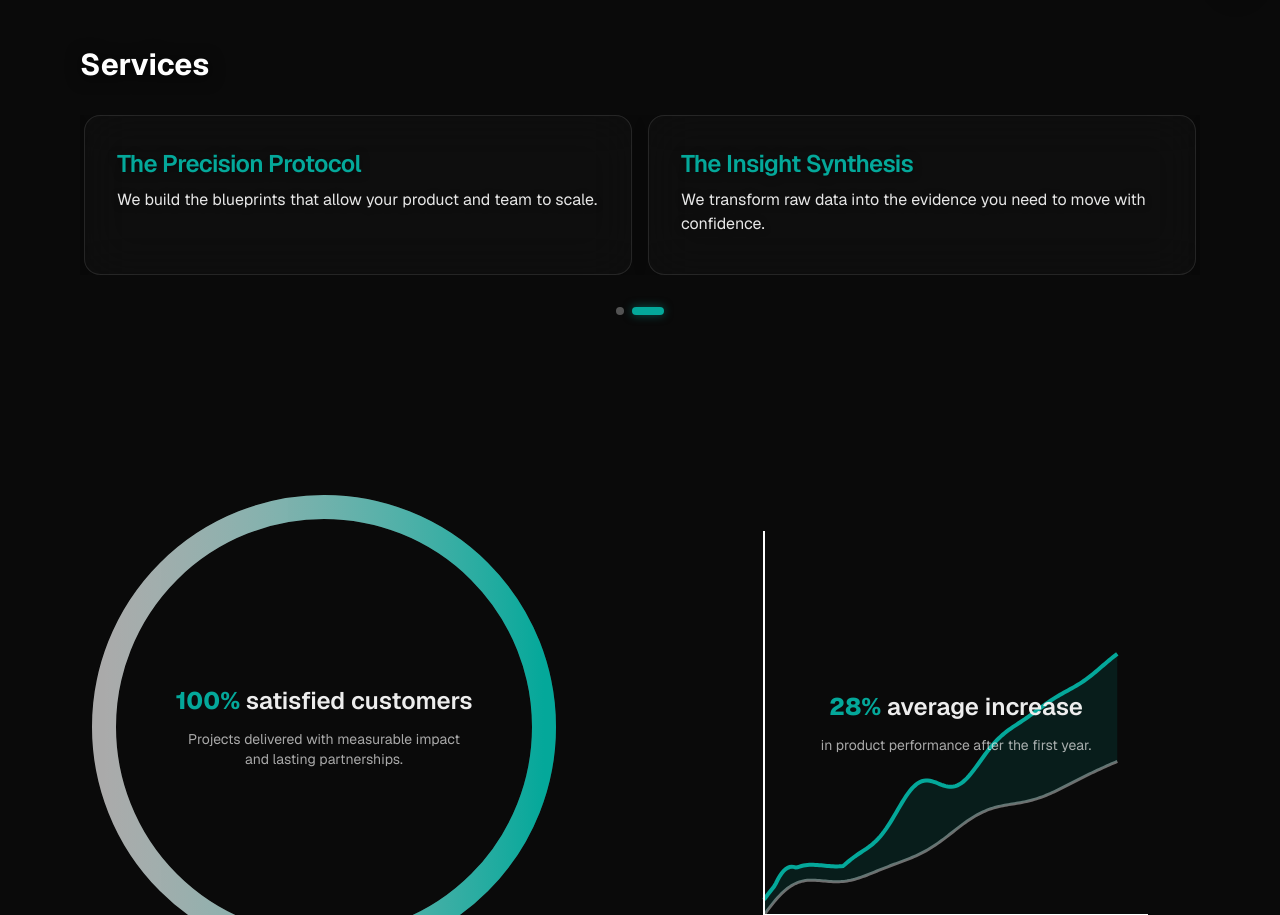
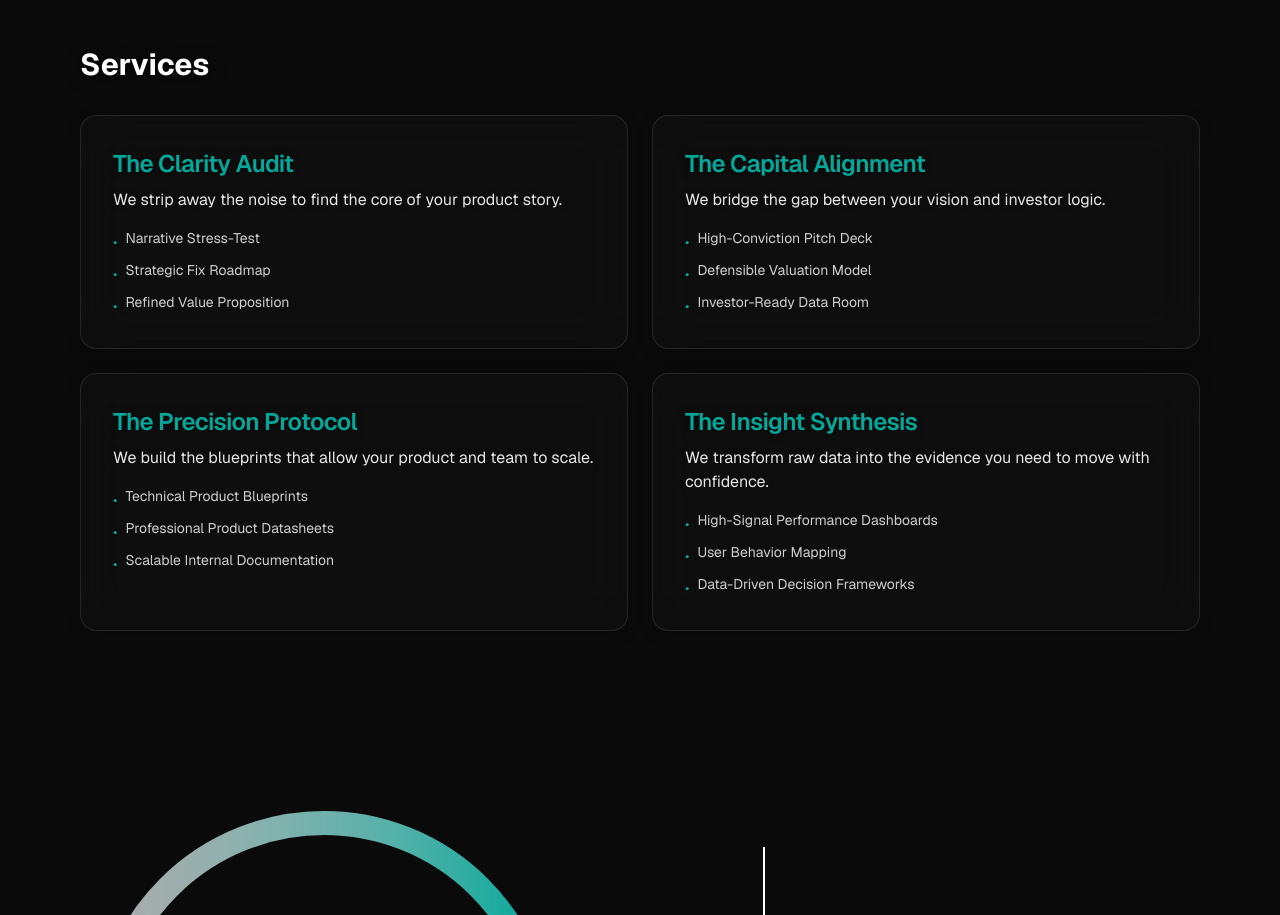
Before and after one commit to Drakhtar359/mozuk-site, a Next.js app in the folder apps/web/: page / in a window 1280 px wide. Shown: the part 786-1701 px from the top of the page. Built offline with nearby package versions, Linux system fonts and the light colour scheme.

Commit message:
Convert services carousel to 2x2 grid with bullet points

```diff
--- a/apps/web/src/app/page.tsx
+++ b/apps/web/src/app/page.tsx
@@ -1,4 +1,3 @@
-import ServicesCarousel from "@/components/ServicesCarousel";
 import SatisfactionStat from "@/components/SatisfactionStat";
 import PerformanceLineStat from "@/components/PerformanceLineStat";
 import FundRaisedStat from "@/components/FundRaisedStat";
@@ -34,22 +33,115 @@ export default function Home() {
         </div>
       </section>
 
-      {/* Services Section - Static */}
+      {/* Services Section - Grid */}
       <section id="services" className="mb-24">
         <div className="relative rounded-[2.5rem] overflow-hidden">
-
           {/* Content */}
           <div className="relative z-10 p-8 sm:p-12">
             <h2 className="text-3xl font-bold mb-8 text-white drop-shadow-[0_2px_8px_rgba(0,0,0,0.8)]">Services</h2>
-            <ServicesCarousel
-              services={[
-                { title: "The Clarity Audit", description: "We strip away the noise to find the core of your product story.", href: "/clarityaudit" },
-                { title: "The Capital Alignment", description: "We bridge the gap between your vision and investor logic.", href: "/capitalalignment" },
-                { title: "The Precision Protocol", description: "We build the blueprints that allow your product and team to scale.", href: "/technicalstandard" },
-                { title: "The Insight Synthesis", description: "We transform raw data into the evidence you need to move with confidence.", href: "/insightsynthesis" },
-              ]}
-              autoMs={5000}
-            />
+
+            {/* 2x2 Grid */}
+            <div className="grid grid-cols-1 md:grid-cols-2 gap-6">
+              {/* Service 1: The Clarity Audit */}
+              <Link href="/clarityaudit" className="block hover:scale-[1.02] transition-transform duration-300">
+                <div className="group relative rounded-2xl overflow-hidden border border-white/10 bg-white/[0.02] backdrop-blur-xl p-6 sm:p-8 hover:bg-white/[0.05] hover:border-[var(--brand)]/30 transition-all duration-300 shadow-[0_4px_16px_rgba(0,0,0,0.2)] h-full flex flex-col">
+                  <div className="absolute inset-0 bg-gradient-to-br from-[var(--brand)]/5 via-transparent to-transparent opacity-0 group-hover:opacity-100 transition-opacity duration-300 rounded-2xl pointer-events-none"></div>
+                  <div className="relative z-10 flex-1 flex flex-col">
+                    <h3 className="text-xl sm:text-2xl font-semibold tracking-tight text-[var(--brand)] drop-shadow-[0_1px_4px_rgba(0,0,0,0.6)] mb-2">The Clarity Audit</h3>
+                    <p className="text-sm sm:text-base text-white/90 drop-shadow-[0_1px_3px_rgba(0,0,0,0.5)] mb-4">We strip away the noise to find the core of your product story.</p>
+                    <ul className="space-y-2 text-sm text-white/80">
+                      <li className="flex items-start gap-2">
+                        <span className="text-[var(--brand)] mt-1">•</span>
+                        <span>Narrative Stress-Test</span>
+                      </li>
+                      <li className="flex items-start gap-2">
+                        <span className="text-[var(--brand)] mt-1">•</span>
+                        <span>Strategic Fix Roadmap</span>
+                      </li>
+                      <li className="flex items-start gap-2">
+                        <span className="text-[var(--brand)] mt-1">•</span>
+                        <span>Refined Value Proposition</span>
+                      </li>
+                    </ul>
+                  </div>
+                </div>
+              </Link>
+
+              {/* Service 2: The Capital Alignment */}
+              <Link href="/capitalalignment" className="block hover:scale-[1.02] transition-transform duration-300">
+                <div className="group relative rounded-2xl overflow-hidden border border-white/10 bg-white/[0.02] backdrop-blur-xl p-6 sm:p-8 hover:bg-white/[0.05] hover:border-[var(--brand)]/30 transition-all duration-300 shadow-[0_4px_16px_rgba(0,0,0,0.2)] h-full flex flex-col">
+                  <div className="absolute inset-0 bg-gradient-to-br from-[var(--brand)]/5 via-transparent to-transparent opacity-0 group-hover:opacity-100 transition-opacity duration-300 rounded-2xl pointer-events-none"></div>
+                  <div className="relative z-10 flex-1 flex flex-col">
+                    <h3 className="text-xl sm:text-2xl font-semibold tracking-tight text-[var(--brand)] drop-shadow-[0_1px_4px_rgba(0,0,0,0.6)] mb-2">The Capital Alignment</h3>
+                    <p className="text-sm sm:text-base text-white/90 drop-shadow-[0_1px_3px_rgba(0,0,0,0.5)] mb-4">We bridge the gap between your vision and investor logic.</p>
+                    <ul className="space-y-2 text-sm text-white/80">
+                      <li className="flex items-start gap-2">
+                        <span className="text-[var(--brand)] mt-1">•</span>
+                        <span>High-Conviction Pitch Deck</span>
+                      </li>
+                      <li className="flex items-start gap-2">
+                        <span className="text-[var(--brand)] mt-1">•</span>
+                        <span>Defensible Valuation Model</span>
+                      </li>
+                      <li className="flex items-start gap-2">
+                        <span className="text-[var(--brand)] mt-1">•</span>
+                        <span>Investor-Ready Data Room</span>
+                      </li>
+                    </ul>
+                  </div>
+                </div>
+              </Link>
+
+              {/* Service 3: The Precision Protocol */}
+              <Link href="/technicalstandard" className="block hover:scale-[1.02] transition-transform duration-300">
+                <div className="group relative rounded-2xl overflow-hidden border border-white/10 bg-white/[0.02] backdrop-blur-xl p-6 sm:p-8 hover:bg-white/[0.05] hover:border-[var(--brand)]/30 transition-all duration-300 shadow-[0_4px_16px_rgba(0,0,0,0.2)] h-full flex flex-col">
+                  <div className="absolute inset-0 bg-gradient-to-br from-[var(--brand)]/5 via-transparent to-transparent opacity-0 group-hover:opacity-100 transition-opacity duration-300 rounded-2xl pointer-events-none"></div>
+                  <div className="relative z-10 flex-1 flex flex-col">
+                    <h3 className="text-xl sm:text-2xl font-semibold tracking-tight text-[var(--brand)] drop-shadow-[0_1px_4px_rgba(0,0,0,0.6)] mb-2">The Precision Protocol</h3>
+                    <p className="text-sm sm:text-base text-white/90 drop-shadow-[0_1px_3px_rgba(0,0,0,0.5)] mb-4">We build the blueprints that allow your product and team to scale.</p>
+                    <ul className="space-y-2 text-sm text-white/80">
+                      <li className="flex items-start gap-2">
+                        <span className="text-[var(--brand)] mt-1">•</span>
+                        <span>Technical Product Blueprints</span>
+                      </li>
+                      <li className="flex items-start gap-2">
+                        <span className="text-[var(--brand)] mt-1">•</span>
+                        <span>Professional Product Datasheets</span>
+                      </li>
+                      <li className="flex items-start gap-2">
+                        <span className="text-[var(--brand)] mt-1">•</span>
+                        <span>Scalable Internal Documentation</span>
+                      </li>
+                    </ul>
+                  </div>
+                </div>
+              </Link>
+
+              {/* Service 4: The Insight Synthesis */}
+              <Link href="/insightsynthesis" className="block hover:scale-[1.02] transition-transform duration-300">
+                <div className="group relative rounded-2xl overflow-hidden border border-white/10 bg-white/[0.02] backdrop-blur-xl p-6 sm:p-8 hover:bg-white/[0.05] hover:border-[var(--brand)]/30 transition-all duration-300 shadow-[0_4px_16px_rgba(0,0,0,0.2)] h-full flex flex-col">
+                  <div className="absolute inset-0 bg-gradient-to-br from-[var(--brand)]/5 via-transparent to-transparent opacity-0 group-hover:opacity-100 transition-opacity duration-300 rounded-2xl pointer-events-none"></div>
+                  <div className="relative z-10 flex-1 flex flex-col">
+                    <h3 className="text-xl sm:text-2xl font-semibold tracking-tight text-[var(--brand)] drop-shadow-[0_1px_4px_rgba(0,0,0,0.6)] mb-2">The Insight Synthesis</h3>
+                    <p className="text-sm sm:text-base text-white/90 drop-shadow-[0_1px_3px_rgba(0,0,0,0.5)] mb-4">We transform raw data into the evidence you need to move with confidence.</p>
+                    <ul className="space-y-2 text-sm text-white/80">
+                      <li className="flex items-start gap-2">
+                        <span className="text-[var(--brand)] mt-1">•</span>
+                        <span>High-Signal Performance Dashboards</span>
+                      </li>
+                      <li className="flex items-start gap-2">
+                        <span className="text-[var(--brand)] mt-1">•</span>
+                        <span>User Behavior Mapping</span>
+                      </li>
+                      <li className="flex items-start gap-2">
+                        <span className="text-[var(--brand)] mt-1">•</span>
+                        <span>Data-Driven Decision Frameworks</span>
+                      </li>
+                    </ul>
+                  </div>
+                </div>
+              </Link>
+            </div>
           </div>
         </div>
       </section>
```
